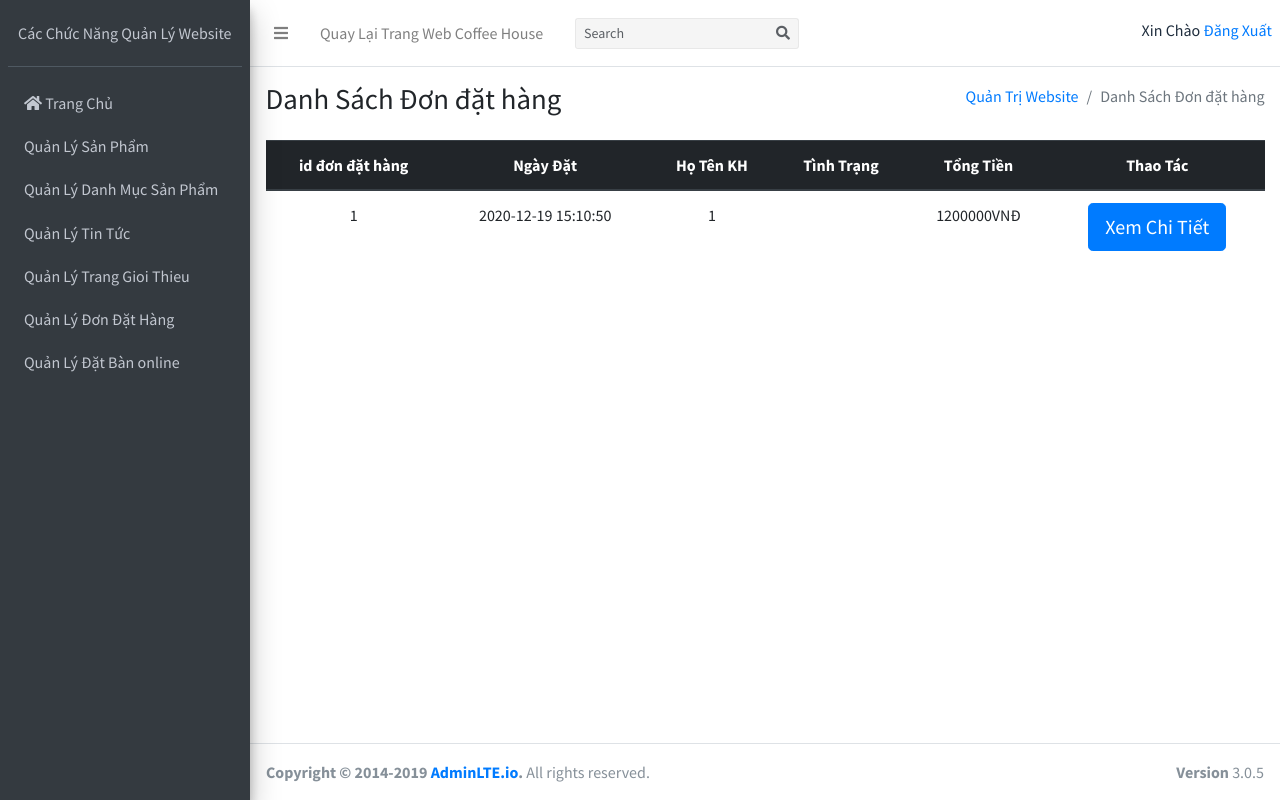
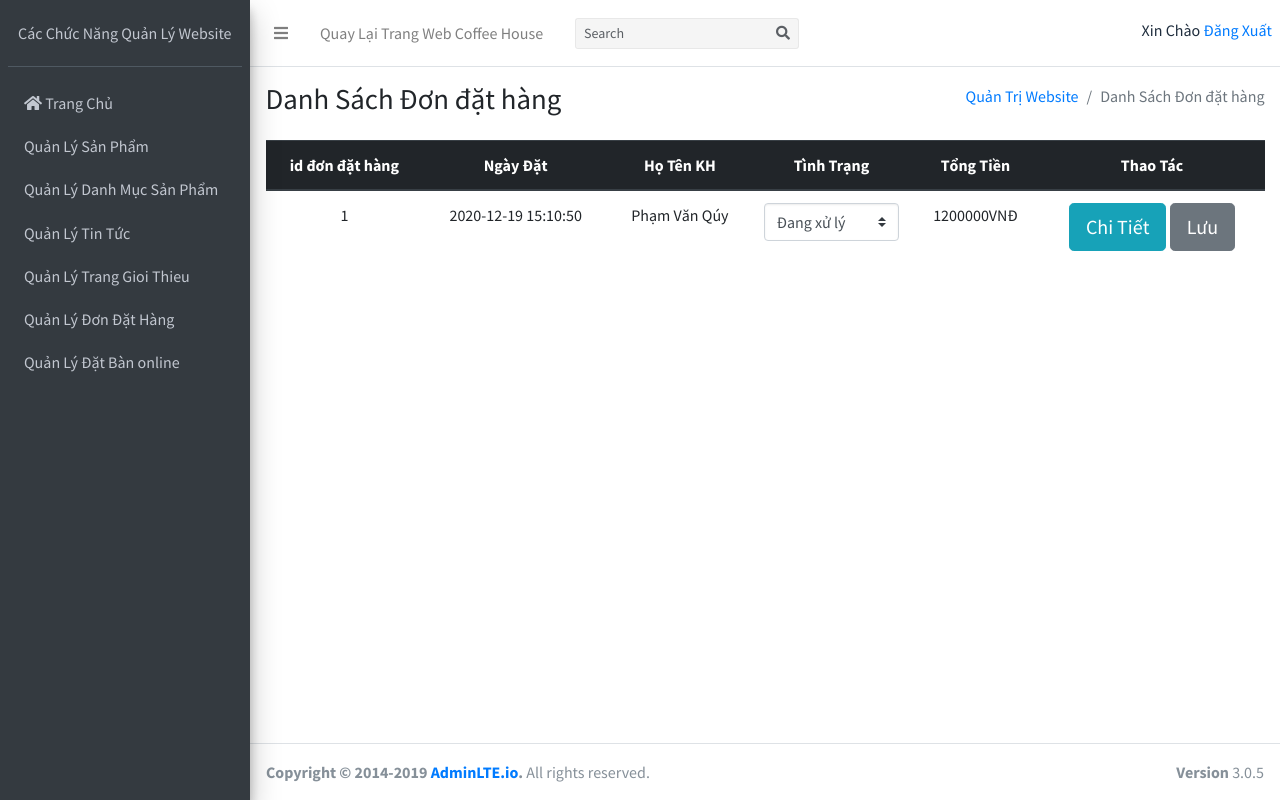
Before and after one commit to xaopaibun/Coffee_House, a PHP site: page /CoffeeHouse/AdminQuanTri/QuanLyDonDatHang.php in a window 1280 px wide. Run offline with PHP 8.4, Linux system fonts and the light colour scheme; data comes from the database, SQL or seed files in the repository; data that the repository does not hold is empty; some libraries are stand-ins or nearby versions.

Commit message:
Update QuanLyDonDatHang.php
Phạm Jin Đổi Code

```diff
--- a/AdminQuanTri/QuanLyDonDatHang.php
+++ b/AdminQuanTri/QuanLyDonDatHang.php
@@ -74,7 +74,7 @@
             <tbody id="body_table">
             <?php
                 require("KetNoiCSDL.php");
-                $SQL = "SELECT * FROM dondathang";
+                $SQL = "SELECT dondathang.*, NguoiDung.HoTen FROM dondathang, NguoiDung where dondathang.iDNguoiDung = NguoiDung.iDNguoiDung";
                 $result = $conn->query($SQL);
 
                 if ($result->num_rows > 0) {
@@ -84,10 +84,17 @@
                     <tr style="height: 80px;" class="text-center">
                         <td scope="row"><?=$row['iDDonDatHang']?></td>
                         <td><?=$row["NgayDat"]?></td>
-                        <td><?=$row["iDNguoiDung"]?></td>
-                        <td ><?=$row["TinhTrang"]?></td>
+                        <td><?=$row['HoTen']?></td>
+                        <td ><div class="form-group">
+                          <select class="custom-select" name="" id="">
+                            <option value="">Hủy</option>
+                            <option value=""selected>Đang xử lý</option>
+                            <option value="">Đang giao</option>
+                            <option value="">Hoàn tất</option>
+                          </select>
+                        </div></td>
                         <td><?=$row["TongTien"]?>VNĐ</td>
-                        <td><a data-href="" class="NutXoa">  <button type="button" class="btn btn-primary btn-lg">Xem Chi Tiết</button></a></td>
+                        <td><a data-href="" class=""> <button type="button" class="btn btn-info btn-lg">Chi Tiết</button></a> <button type="button" class="btn btn-secondary btn-lg">Lưu</button></td>
                     </tr>
                     <?php
 
```
